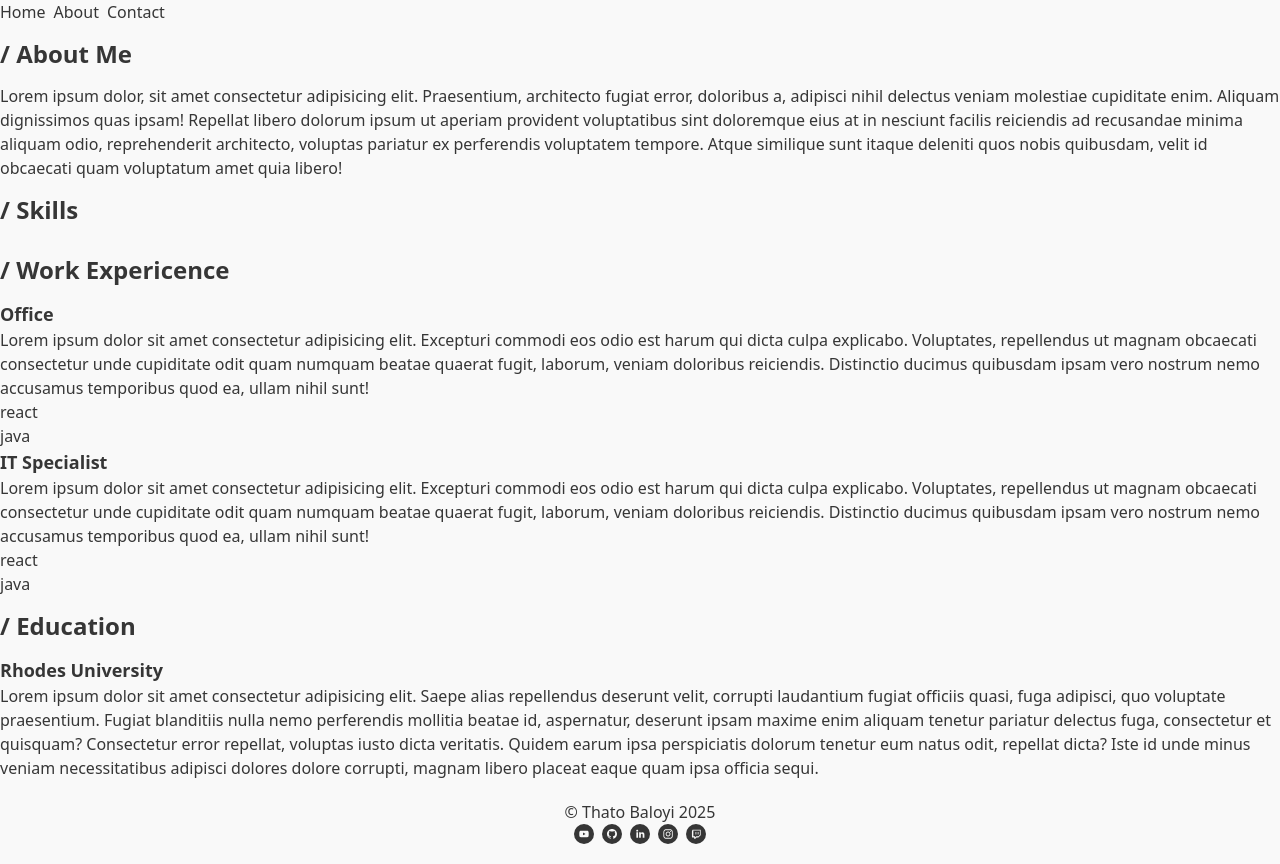
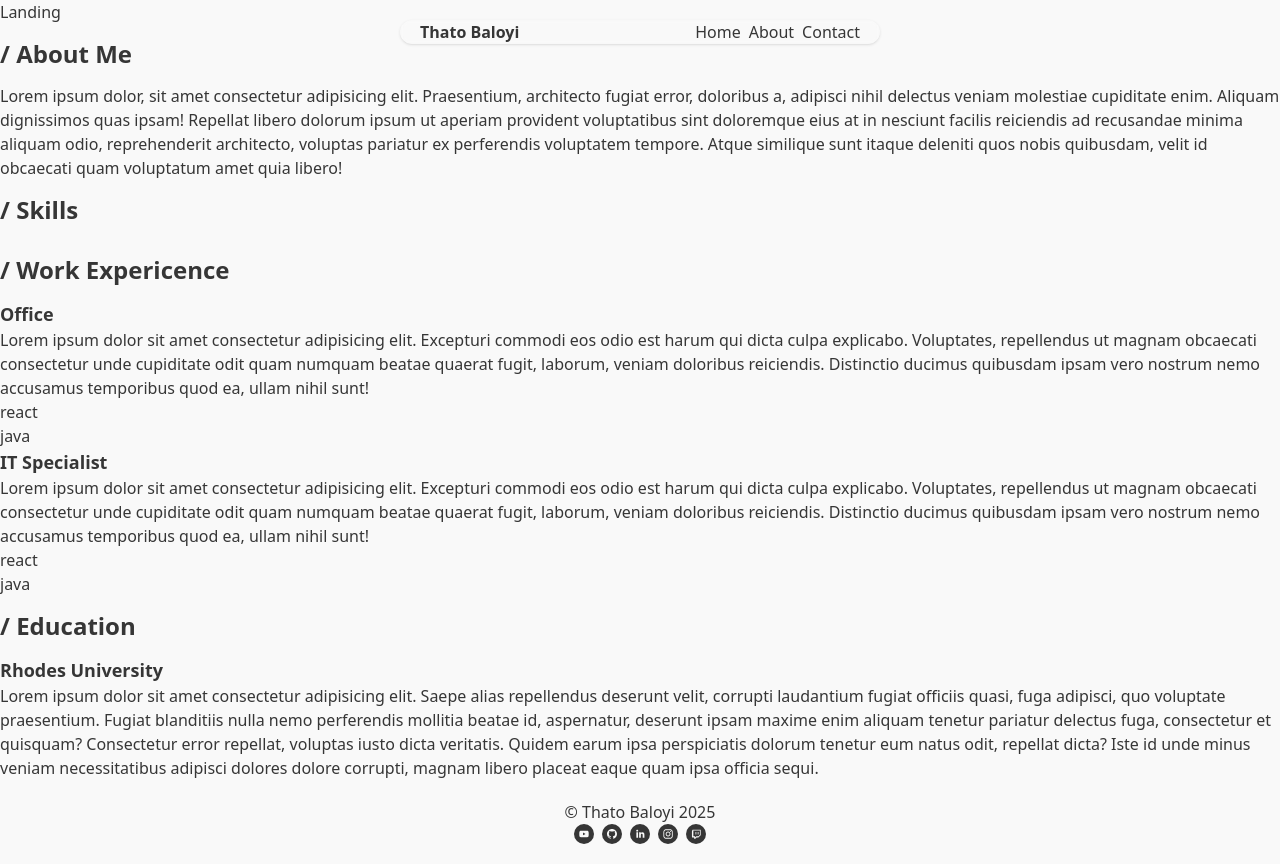
Before and after one commit to thatobaloyi/newPortfolio, a Next.js app: page / in a window 1280 px wide. Built offline with nearby package versions, Linux system fonts and the light colour scheme.

Commit message:
modified the header, put backdrop blur filter

```diff
--- a/src/app/components/Header.tsx
+++ b/src/app/components/Header.tsx
@@ -3,12 +3,15 @@ import Link from "next/link"
 
 export default function Header() {
   return (
-    <header>
+    <header className="fixed w-screen left-0 top-0 m-auto">
+        <div className="flex shadow justify-between mx-15 lg:mx-100 mt-5 px-5 rounded-full backdrop">
+        <Link href="/" className="font-bold flex items-center">Thato Baloyi</Link>
         <nav className="flex gap-2">
             <Link href="/">Home</Link>
             <Link href="/about">About</Link>
             <Link href="/contact">Contact</Link>
         </nav>
+        </div>
     </header>
   )
 }
--- /dev/null
+++ b/src/app/components/Landing.tsx
@@ -0,0 +1,6 @@
+
+export default function Landing() {
+  return (
+    <div>Landing</div>
+  )
+}
--- a/src/app/globals.css
+++ b/src/app/globals.css
@@ -6,14 +6,23 @@ body{
   color: #363636;
 }
 
+.backdrop{
+  backdrop-filter: blur(3px);
+}
+
 main{
-  margin-left: 50;
-  margin-right: 50;
+  padding-top: 120;
+  margin: 0 100;
 }
 
 nav{
-  margin-left: 50;
   padding: 30 0
+}
+
+hr{
+  width: 50%;
+  color: #363636;
+  margin: auto;
 }
 
 h1{
--- a/src/app/page.tsx
+++ b/src/app/page.tsx
@@ -2,13 +2,17 @@ import AboutMe from "./components/AboutMe";
 import Skills from "./components/Skills";
 import WorkExperience from "./components/WorkExperience";
 import Education from "./components/Education";
-
+import Landing from "./components/Landing";
 export default function Home() {
   return (
     <>
+      <Landing/>
       <AboutMe/>
+      {/* <hr /> */}
       <Skills/>
+      {/* <hr /> */}
       <WorkExperience/>
+      {/* <hr /> */}
       <Education/>
     </>
   );
```
